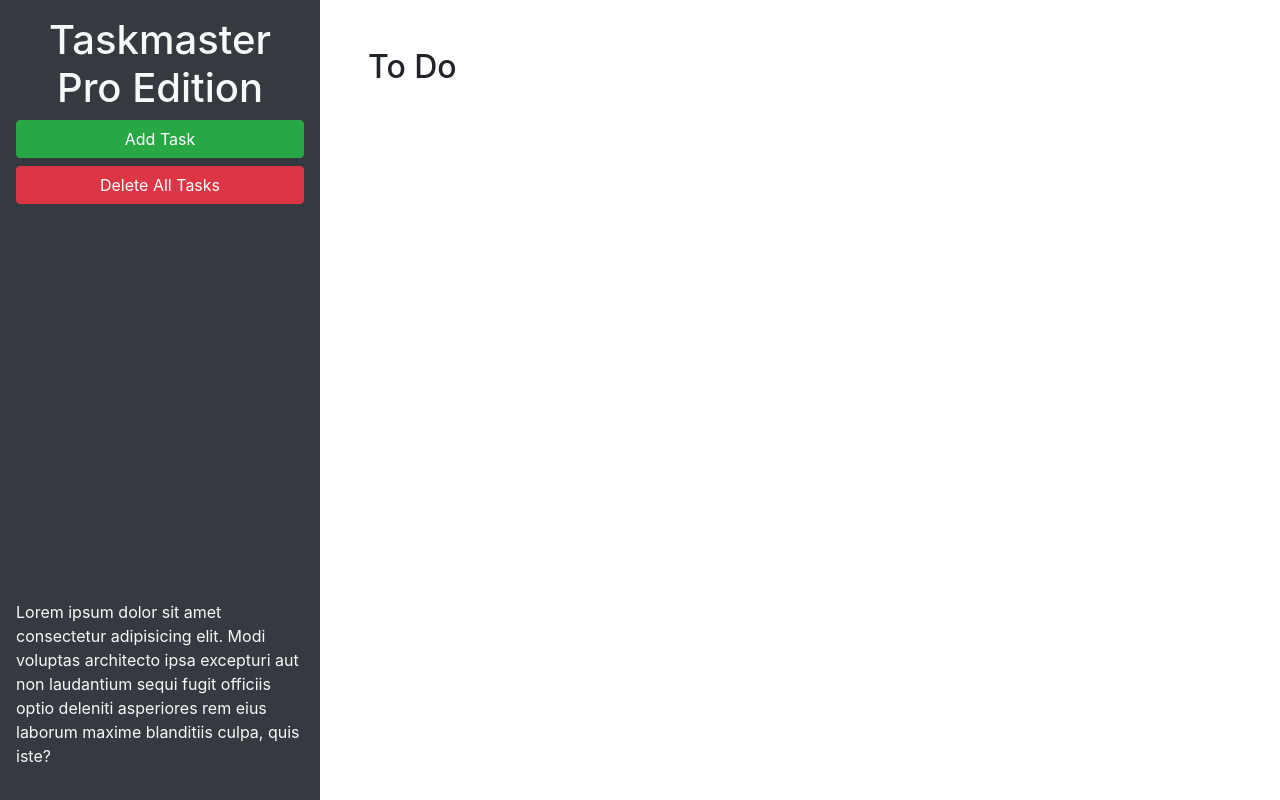
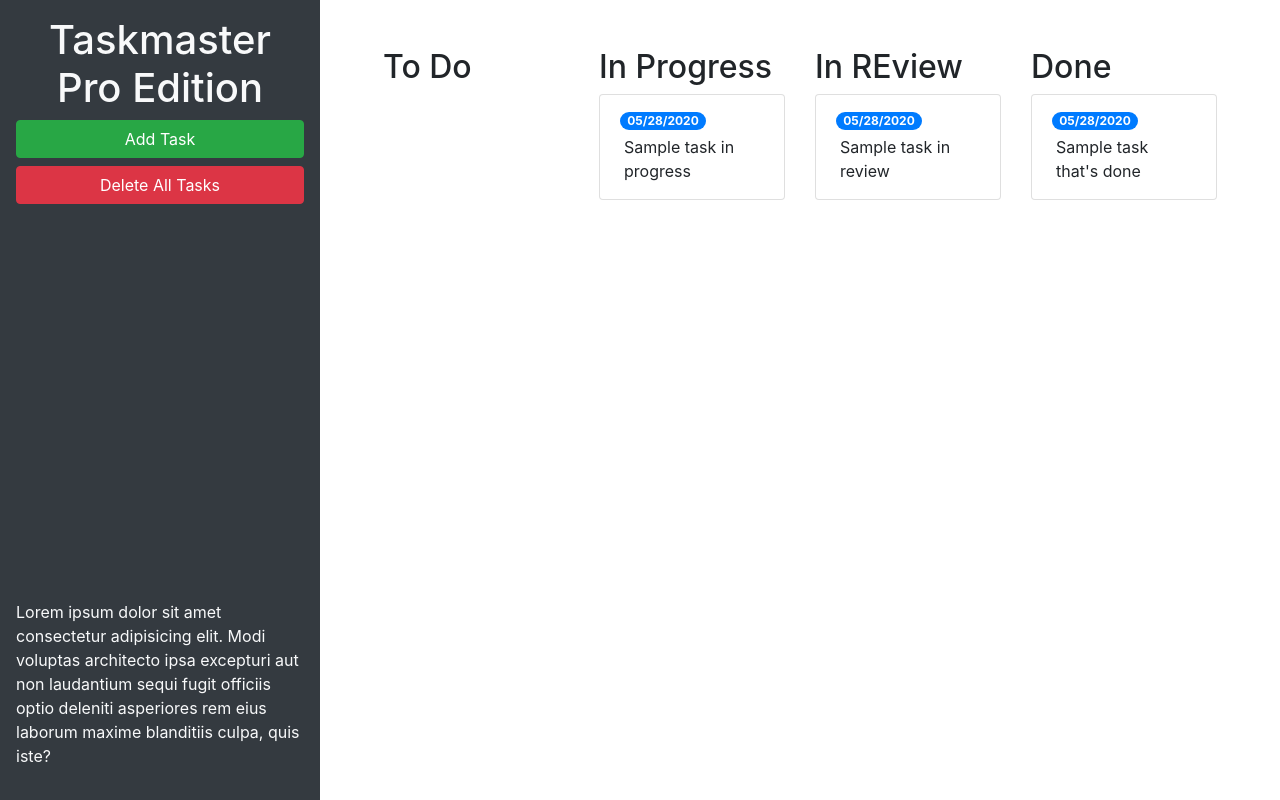
Before and after one commit to Clayton-Andersen/Taskmaster-pro, a plain HTML site: page index.html in a window 1280 px wide. Drawn offline with nearby package versions, Linux system fonts and the light colour scheme.

Commit message:
begin adding bootstra column to lists

```diff
--- a/index.html
+++ b/index.html
@@ -24,9 +24,46 @@
       </p>
     </header>
     <main class="col-12 col-lg-9">
-      <div class="m-5">
-        <h2>To Do</h2>
-        <ul id="list-toDo" class="list-group"> </ul>
+      <div class="m-5 row justify-content-around">
+        <!-- todo start -->
+        <div class="col-12 col-md-6 col-xl-3 mb-3">
+          <h2>To Do</h2>
+          <ul id="list-toDo" class="list-group"> </ul>
+        </div>
+        <!-- todo end -->
+        <!-- in progress start -->
+        <div class="col-12 col-md-6 col-xl-3 mb-3">
+          <h2>In Progress</h2>
+          <ul id="list-inProgress" class="list-group">
+            <li class="list-group-item">
+              <span class="badge badge-primary badge-pill">05/28/2020</span>
+              <p class="m-1">Sample task in progress</p>
+            </li>
+          </ul>
+        </div>
+        <!-- in progress end -->
+        <!-- in review start -->
+        <div class="col-12 col-md-6 col-xl-3 mb-3">
+          <h2>In REview</h2>
+          <ul id="list-inReview" class="list-group">
+            <li class="list-group-item">
+              <span class="badge badge-primary badge-pill">05/28/2020</span>
+              <p class="m-1">Sample task in review</p>
+            </li>
+          </ul>
+        </div>
+        <!-- in review end -->
+        <!-- done start -->
+        <div class="col-12 col-md-6 col-xl-3 mb-3">
+          <h2>Done</h2>
+          <ul id="list-done" class="list-group">
+            <li class="list-group-item">
+              <span class="badge badge-primary badge-pill">05/28/2020</span>
+              <p class="m-1">Sample task that's done</p>
+            </li>
+          </ul>
+        </div>
+        <!-- done end -->
       </div>
     </main>
   </div>
```
